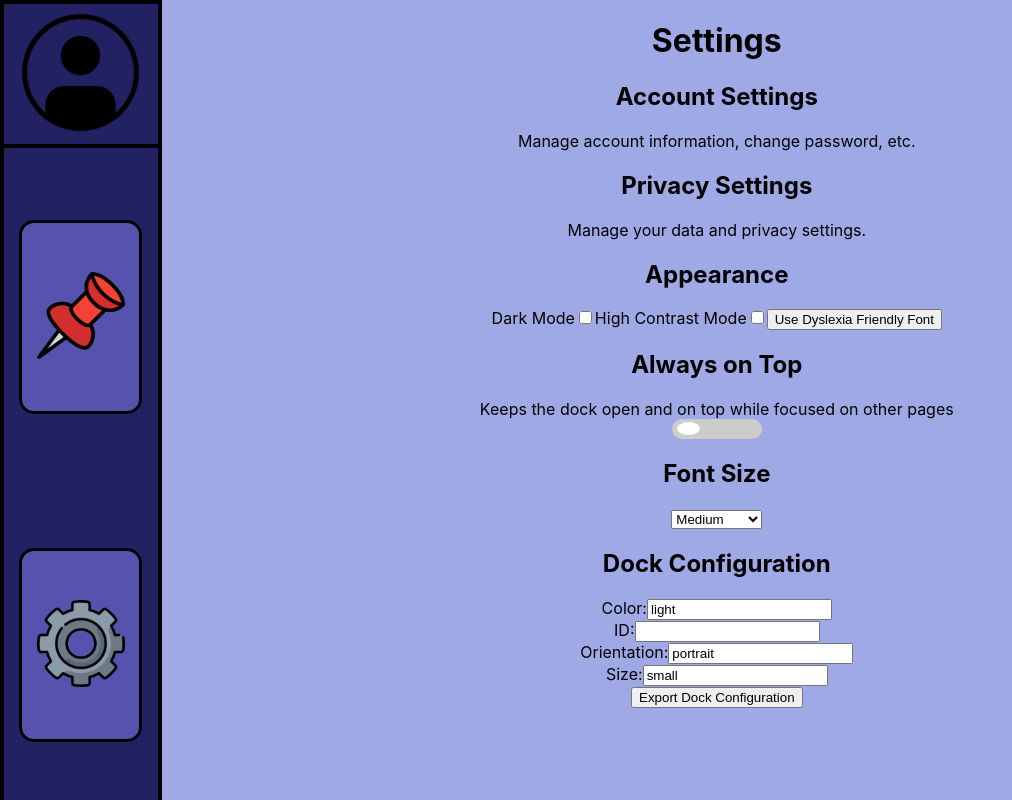
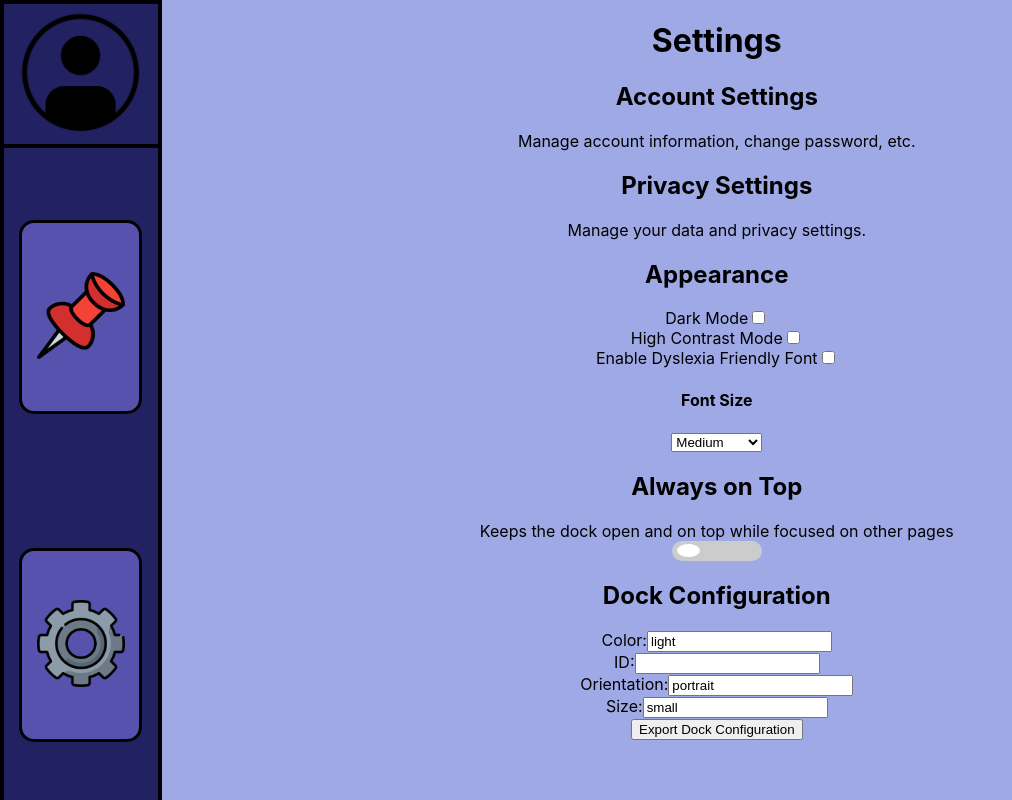
Before and after one commit to Kubakowski/Shortcut-Docker, a React (Vite) app: page /settings in a window 1280 px wide. Shown: the whole page, without its empty margins (0-1012 px from the left). Built offline with nearby package versions, Linux system fonts and the light colour scheme.

Commit message:
settings pages bug fixes
fixed persistence bug, made the UI a little better, changed font change button to font change checkbox toggle

```diff
--- a/src/pages/Settings.tsx
+++ b/src/pages/Settings.tsx
@@ -16,7 +16,8 @@ function Settings({ setError, shortcutDocRef }: SettingsProps) {
   //--- Font Change Functions ---//
   const [fontFamily, setFontFamily] = useState(() => localStorage.getItem('fontFamily') || 'Inter, system-ui, Avenir, Helvetica, Arial, sans-serif');
   const [fontSize, setFontSize] = useState(() => localStorage.getItem('fontSize') || 'medium');
-  const [isComicSans, setIsComicSans] = useState(false);
+  const [isComicSans, setIsComicSans] = useState(() => localStorage.getItem('isComicSans') === 'true');
+
 
   useEffect(() => {
     document.body.style.fontFamily = fontFamily;
@@ -28,6 +29,10 @@ function Settings({ setError, shortcutDocRef }: SettingsProps) {
     document.body.style.fontSize = fontSizeValue;
     localStorage.setItem('fontSize', fontSize);
   }, [fontSize]);
+
+  useEffect(() => {
+    localStorage.setItem('isComicSans', isComicSans.toString());
+  }, [isComicSans]);
 
   const toggleFontFamily = () => {
     setIsComicSans(prev => !prev);
@@ -55,13 +60,25 @@ function Settings({ setError, shortcutDocRef }: SettingsProps) {
   const [highContrastMode, setHighContrastMode] = useState(() => localStorage.getItem('highContrastMode') === 'true');
 
   const toggleDarkMode = () => {
-    setDarkMode(prev => !prev);
-    //setHighContrastMode(false);
+
+    if (!darkMode) {
+      setDarkMode(true);
+      setHighContrastMode(false);
+    }
+    else if (darkMode) {
+      setDarkMode(false);
+    }
   };
 
   const toggleHighContrastMode = () => {
-    setHighContrastMode(prev => !prev);
-    //setDarkMode(false);
+   if (!highContrastMode) {
+      setHighContrastMode(true);
+      setDarkMode(false);
+    }
+    else if (highContrastMode) {
+      setHighContrastMode(false);
+    }
+
   };
 
   const handleDockFieldChange = (e: React.ChangeEvent<HTMLInputElement>) => {
@@ -100,7 +117,7 @@ function Settings({ setError, shortcutDocRef }: SettingsProps) {
   useEffect(() => {
     // Retrieve preferences from local storage
     const isDarkMode = localStorage.getItem('darkMode') === 'true';
-    const isHighContrastMode = localStorage.getItem('high-contrast') === 'true';
+    const isHighContrastMode = localStorage.getItem('highContrastMode') === 'true';
     const isAlwaysOnTop = localStorage.getItem('alwaysOnTop') === 'true';
 
     setDarkMode(isDarkMode);
@@ -201,17 +218,34 @@ function Settings({ setError, shortcutDocRef }: SettingsProps) {
 
       <section className="section">
         <h2>Appearance</h2>
+        <div>
           <label>
             Dark Mode
             <input type="checkbox" checked={darkMode} onChange={toggleDarkMode} aria-label="Toggle Dark Mode" />
           </label>
+        </div>
+        <div>
           <label>
             High Contrast Mode
             <input type="checkbox" checked={highContrastMode} onChange={toggleHighContrastMode} aria-label="Toggle High Contrast Mode" />
           </label>
-        <button onClick={toggleFontFamily} aria-label={`Toggle Font to ${isComicSans ? 'Default' : 'Comic Sans'}`}>
-          {isComicSans ? 'Use Default Font' : 'Use Dyslexia Friendly Font'}
-        </button>
+        </div>
+        <div>
+          <label>
+            Enable Dyslexia Friendly Font
+            <input type="checkbox" checked={fontFamily === 'Comic Sans MS, Comic Sans, cursive'} onChange={toggleFontFamily} aria-label="Toggle Font" />
+          </label>
+        </div>
+      </section>
+
+      <section className="section">
+        <h4>Font Size</h4>
+        <select value={fontSize} onChange={handleFontSizeChange} aria-label="Select Font Size">
+          <option aria-label="Font Size: Small" value="small">Small</option>
+          <option aria-label="Font Size: Medium" value="medium">Medium</option>
+          <option aria-label="Font Size: Large" value="large">Large</option>
+          <option aria-label="Font Size: Extra" value="xlarge">Extra Large</option>
+        </select>
       </section>
 
       <section>
@@ -224,15 +258,7 @@ function Settings({ setError, shortcutDocRef }: SettingsProps) {
         </label>
       </section>
 
-      <section className="section">
-        <h2>Font Size</h2>
-        <select value={fontSize} onChange={handleFontSizeChange} aria-label="Select Font Size">
-          <option aria-label="Font Size: Small" value="small">Small</option>
-          <option aria-label="Font Size: Medium" value="medium">Medium</option>
-          <option aria-label="Font Size: Large" value="large">Large</option>
-          <option aria-label="Font Size: Extra" value="xlarge">Extra Large</option>
-        </select>
-      </section>
+
 
       <section className="section">
         <h2>Dock Configuration</h2>
```
Lines whose indentation alone changed are shown as unchanged.
